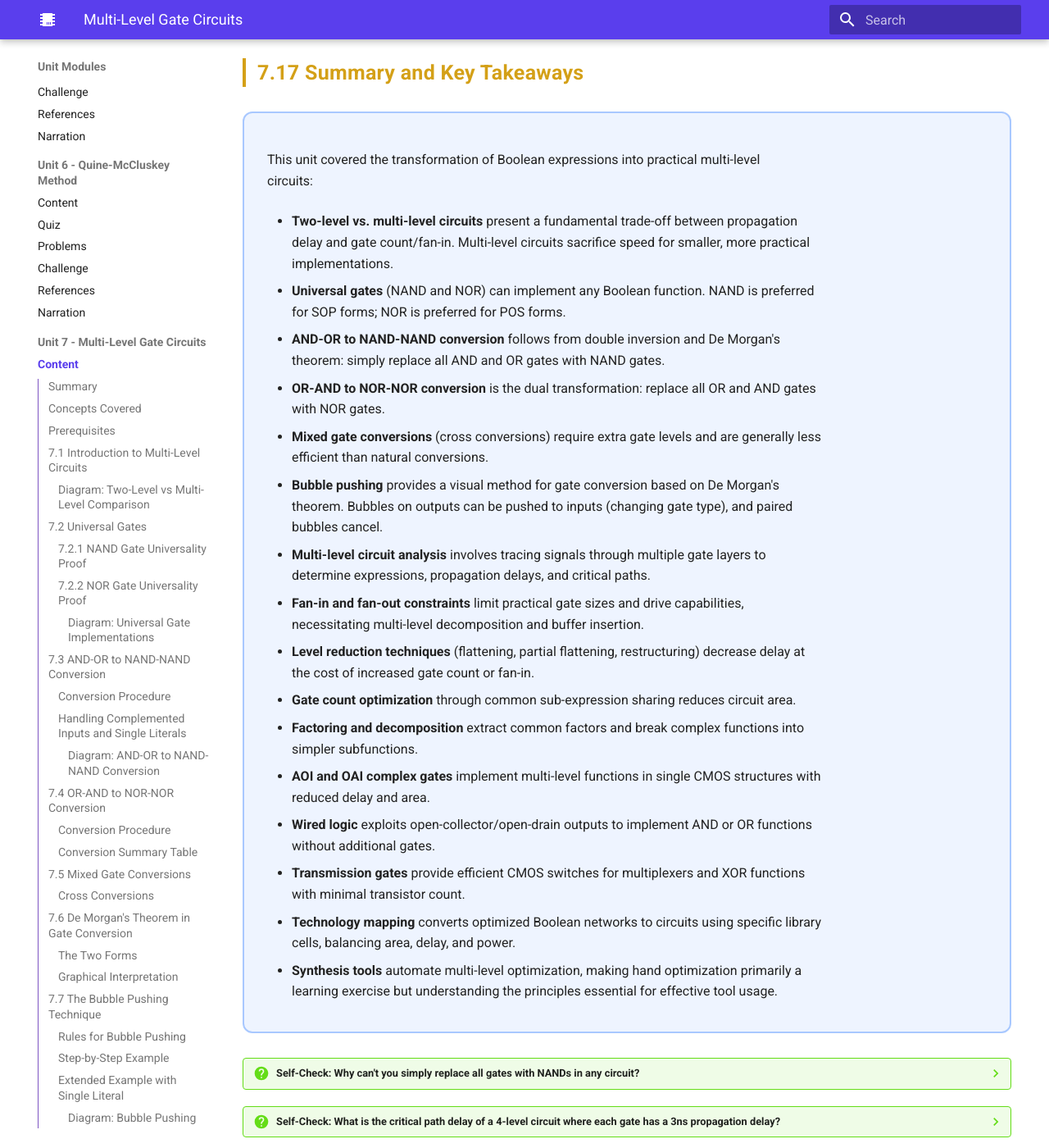
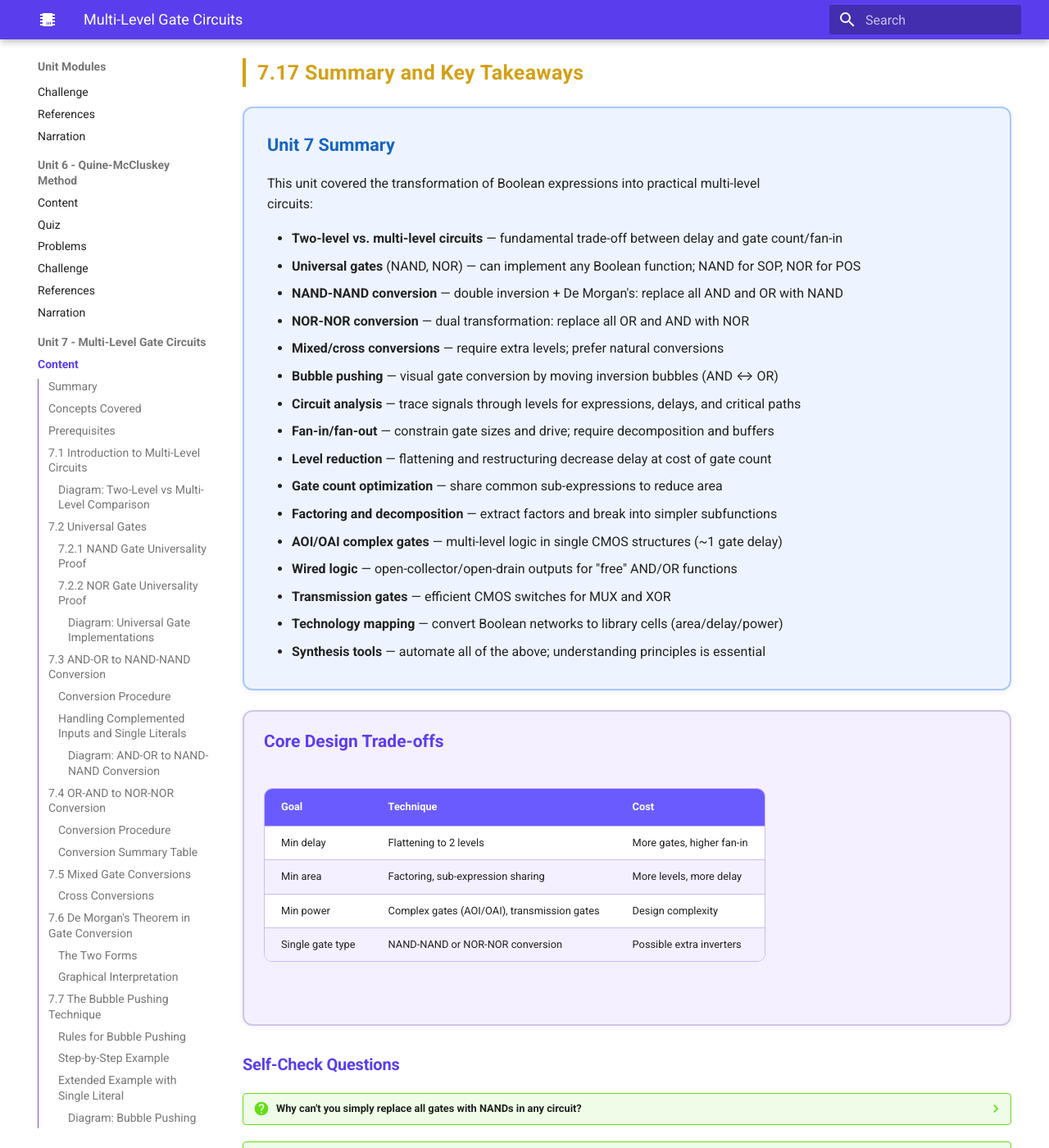
Before and after one commit to Nati-123/intelligent-textbook-ee2301, an MkDocs documentation site: the page built from docs/unit7-multi-level-gates/index.md, in a window 1280 px wide and 1400 px high, scrolled down 35176 px. Shown: the whole window at 82% size. Built offline with MkDocs 1.6.1 and Material for MkDocs 9.7.7, drawn with Linux system fonts in a browser that asks for light colours; nearby versions of some CDN libraries; some of the changed text lies outside the part shown.

Commit message:
Restyle section 7.17 Summary: concise takeaways, trade-off table, self-check heading
Co-Authored-By: Claude Opus 4.6 <noreply@anthropic.com>

```diff
--- a/docs/unit7-multi-level-gates/index.md
+++ b/docs/unit7-multi-level-gates/index.md
@@ -1619,51 +1619,53 @@ These tools implement the same fundamental algorithms (factoring, decomposition,
 
 <h2 style="color: #5A3EED;">7.17 Summary and Key Takeaways</h2>
 
-<div markdown="1" style="background: #EEF4FF; border: 2px solid #A8C8FF; border-radius: 12px; padding: 28px 28px 12px 28px; margin: 1.5rem 0;">
+<div markdown style="background: #EEF4FF; border: 2px solid #A8C8FF; border-radius: 12px; padding: 28px 28px 16px 28px; margin: 1.2rem 0; box-shadow: 0 2px 8px rgba(90,61,237,0.07);">
+
+<p style="color: #1565C0; font-weight: 700; font-size: 1.08rem; margin-top: 0; margin-bottom: 14px;">Unit 7 Summary</p>
 
 This unit covered the transformation of Boolean expressions into practical multi-level circuits:
 
-- **Two-level vs. multi-level circuits** present a fundamental trade-off between propagation delay and gate count/fan-in. Multi-level circuits sacrifice speed for smaller, more practical implementations.
-
-- **Universal gates** (NAND and NOR) can implement any Boolean function. NAND is preferred for SOP forms; NOR is preferred for POS forms.
-
-- **AND-OR to NAND-NAND conversion** follows from double inversion and De Morgan's theorem: simply replace all AND and OR gates with NAND gates.
-
-- **OR-AND to NOR-NOR conversion** is the dual transformation: replace all OR and AND gates with NOR gates.
-
-- **Mixed gate conversions** (cross conversions) require extra gate levels and are generally less efficient than natural conversions.
-
-- **Bubble pushing** provides a visual method for gate conversion based on De Morgan's theorem. Bubbles on outputs can be pushed to inputs (changing gate type), and paired bubbles cancel.
-
-- **Multi-level circuit analysis** involves tracing signals through multiple gate layers to determine expressions, propagation delays, and critical paths.
-
-- **Fan-in and fan-out constraints** limit practical gate sizes and drive capabilities, necessitating multi-level decomposition and buffer insertion.
-
-- **Level reduction techniques** (flattening, partial flattening, restructuring) decrease delay at the cost of increased gate count or fan-in.
-
-- **Gate count optimization** through common sub-expression sharing reduces circuit area.
-
-- **Factoring and decomposition** extract common factors and break complex functions into simpler subfunctions.
-
-- **AOI and OAI complex gates** implement multi-level functions in single CMOS structures with reduced delay and area.
-
-- **Wired logic** exploits open-collector/open-drain outputs to implement AND or OR functions without additional gates.
-
-- **Transmission gates** provide efficient CMOS switches for multiplexers and XOR functions with minimal transistor count.
-
-- **Technology mapping** converts optimized Boolean networks to circuits using specific library cells, balancing area, delay, and power.
-
-- **Synthesis tools** automate multi-level optimization, making hand optimization primarily a learning exercise but understanding the principles essential for effective tool usage.
-
-</div>
-
-??? question "Self-Check: Why can't you simply replace all gates with NANDs in any circuit?"
+- **Two-level vs. multi-level circuits** — fundamental trade-off between delay and gate count/fan-in
+- **Universal gates** (NAND, NOR) — can implement any Boolean function; NAND for SOP, NOR for POS
+- **NAND-NAND conversion** — double inversion + De Morgan's: replace all AND and OR with NAND
+- **NOR-NOR conversion** — dual transformation: replace all OR and AND with NOR
+- **Mixed/cross conversions** — require extra levels; prefer natural conversions
+- **Bubble pushing** — visual gate conversion by moving inversion bubbles (AND ↔ OR)
+- **Circuit analysis** — trace signals through levels for expressions, delays, and critical paths
+- **Fan-in/fan-out** — constrain gate sizes and drive; require decomposition and buffers
+- **Level reduction** — flattening and restructuring decrease delay at cost of gate count
+- **Gate count optimization** — share common sub-expressions to reduce area
+- **Factoring and decomposition** — extract factors and break into simpler subfunctions
+- **AOI/OAI complex gates** — multi-level logic in single CMOS structures (~1 gate delay)
+- **Wired logic** — open-collector/open-drain outputs for "free" AND/OR functions
+- **Transmission gates** — efficient CMOS switches for MUX and XOR
+- **Technology mapping** — convert Boolean networks to library cells (area/delay/power)
+- **Synthesis tools** — automate all of the above; understanding principles is essential
+
+</div>
+
+<div markdown style="background: #f5f0ff; border: 2px solid #d1c4e9; border-radius: 12px; padding: 20px 24px; margin: 1.2rem 0; box-shadow: 0 2px 8px rgba(90,61,237,0.07);">
+
+<p style="color: #5A3EED; font-weight: 700; font-size: 1.05rem; margin-top: 0; margin-bottom: 12px;">Core Design Trade-offs</p>
+
+| Goal | Technique | Cost |
+|:-----|:----------|:-----|
+| Min delay | Flattening to 2 levels | More gates, higher fan-in |
+| Min area | Factoring, sub-expression sharing | More levels, more delay |
+| Min power | Complex gates (AOI/OAI), transmission gates | Design complexity |
+| Single gate type | NAND-NAND or NOR-NOR conversion | Possible extra inverters |
+
+</div>
+
+### Self-Check Questions
+
+??? question "Why can't you simply replace all gates with NANDs in any circuit?"
     The direct replacement only works for two-level AND-OR (SOP) circuits because the double inversion principle creates matching pairs of inversions that cancel. For arbitrary multi-level circuits or for cross conversions (SOP→NOR), additional inverters or gate levels are required to handle unpaired inversions.
 
-??? question "Self-Check: What is the critical path delay of a 4-level circuit where each gate has a 3ns propagation delay?"
+??? question "What is the critical path delay of a 4-level circuit where each gate has a 3ns propagation delay?"
     The critical path delay is $4 \times 3\text{ns} = 12\text{ns}$. This assumes all gates on the critical path have equal delay. In practice, different gate types have different delays, and the critical path delay is the sum of individual gate delays along the longest path.
 
-??? question "Self-Check: How does an AOI22 gate achieve less delay than its discrete equivalent?"
+??? question "How does an AOI22 gate achieve less delay than its discrete equivalent?"
     The discrete implementation of $F = \overline{AB + CD}$ requires 2 AND gates + 1 OR gate + 1 inverter = 3 gate levels. The AOI22 implements the same function in a single CMOS structure where the transistors are arranged to compute the entire function in one stage, achieving approximately 1 gate delay instead of 3.
 
 ---
```
